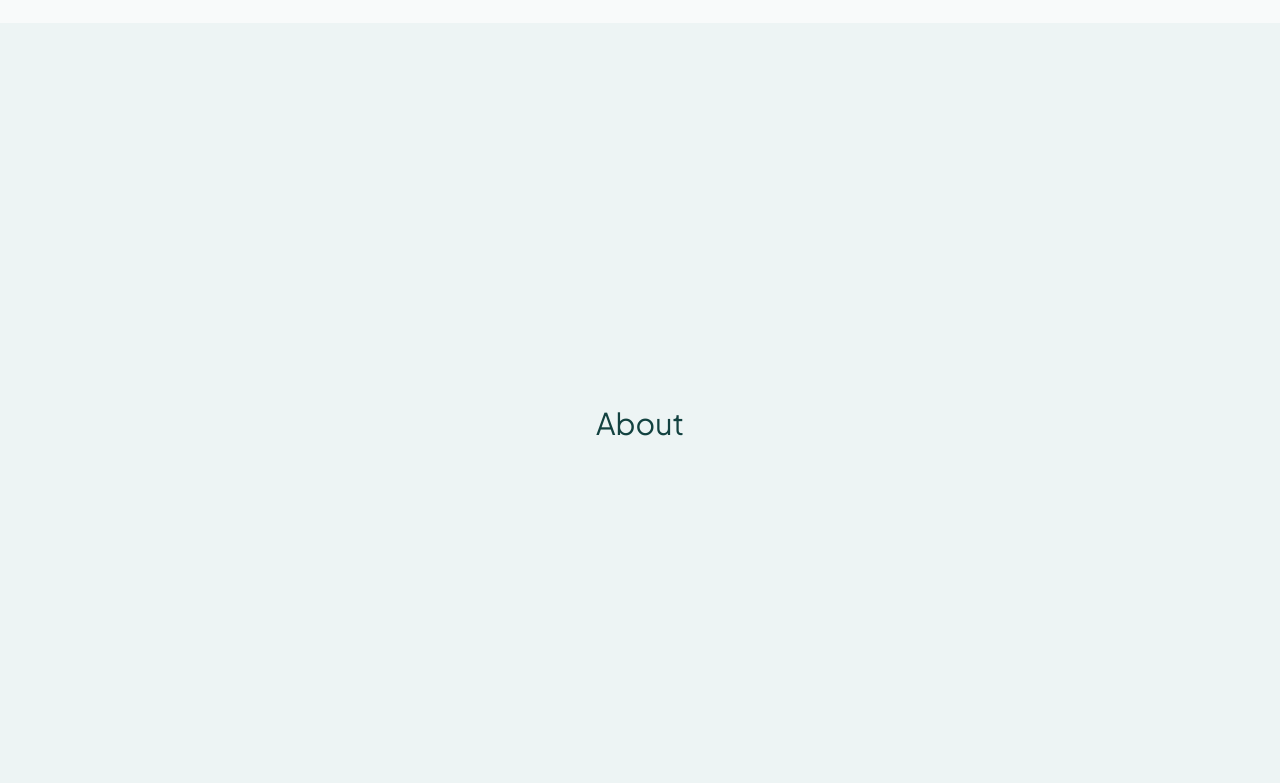
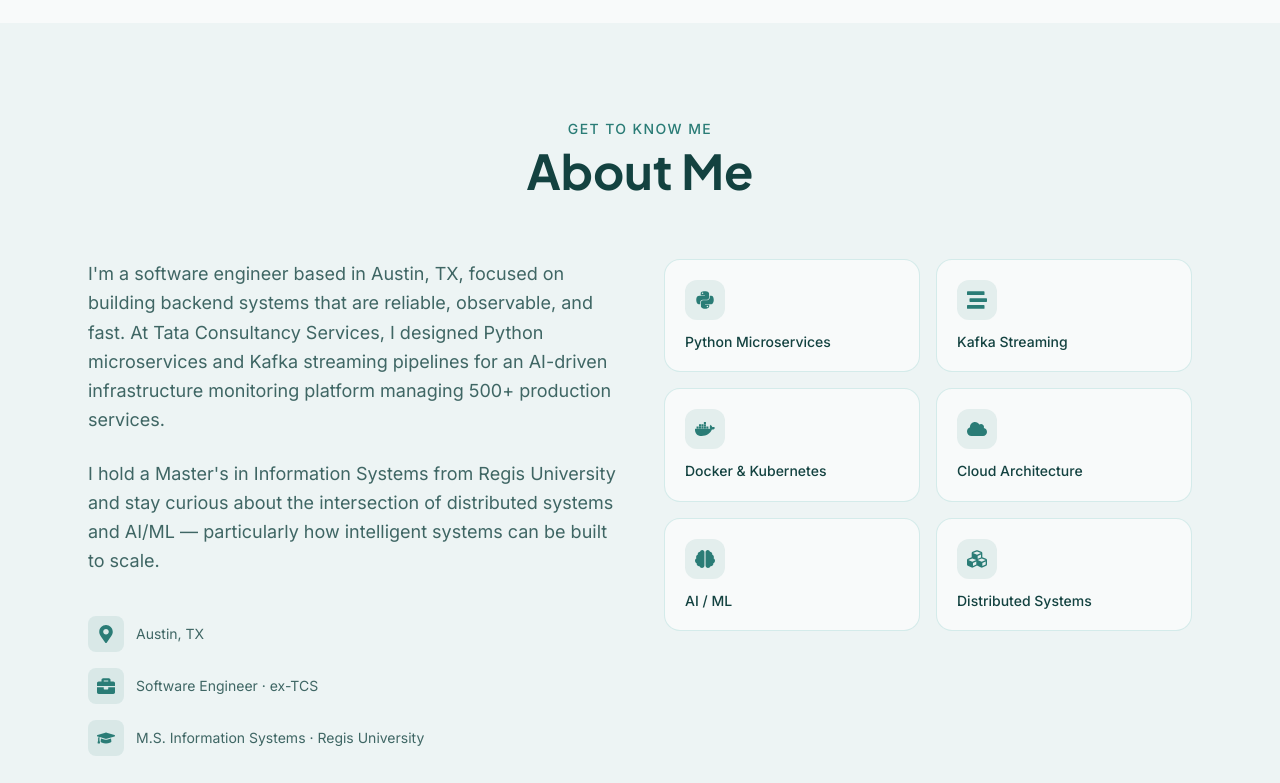
Before and after one commit to chigurupatiakhil5/portfolio, a Next.js app: page / in a window 1280 px wide. Shown: the part 777-1560 px from the top of the page. Built offline with nearby package versions, Linux system fonts and the light colour scheme.

Commit message:
feat: add about section

```diff
--- a/package.json
+++ b/package.json
@@ -12,7 +12,8 @@
     "framer-motion": "^12.40.0",
     "next": "14.2.35",
     "react": "^18",
-    "react-dom": "^18"
+    "react-dom": "^18",
+    "react-icons": "^5.6.0"
   },
   "devDependencies": {
     "eslint": "^8",
--- a/src/app/page.js
+++ b/src/app/page.js
@@ -1,15 +1,12 @@
 import Hero from "@/components/Hero";
+import About from "@/components/About";
 
 export default function Home() {
   return (
     <main className="bg-background">
 
       <Hero />
-
-      {/* Placeholder sections — will be replaced version by version */}
-      <section id="about"      className="min-h-screen bg-surface flex items-center justify-center">
-        <h2 className="font-heading text-3xl text-text-main">About</h2>
-      </section>
+      <About />
       <section id="experience" className="min-h-screen bg-background flex items-center justify-center">
         <h2 className="font-heading text-3xl text-text-main">Experience</h2>
       </section>
--- /dev/null
+++ b/src/components/About.jsx
@@ -0,0 +1,138 @@
+"use client";
+
+import { motion } from "framer-motion";
+import {
+  FaMapMarkerAlt,
+  FaGraduationCap,
+  FaBriefcase,
+  FaPython,
+  FaDocker,
+  FaBrain,
+  FaCloud,
+  FaCubes,
+  FaStream,
+} from "react-icons/fa";
+
+// Reusable animation variant — fades up when it enters the viewport
+const fadeUp = {
+  hidden:  { opacity: 0, y: 30 },
+  visible: { opacity: 1, y: 0  },
+};
+
+const specializations = [
+  { icon: FaPython,   label: "Python Microservices" },
+  { icon: FaStream,   label: "Kafka Streaming"      },
+  { icon: FaDocker,   label: "Docker & Kubernetes"  },
+  { icon: FaCloud,    label: "Cloud Architecture"   },
+  { icon: FaBrain,    label: "AI / ML"              },
+  { icon: FaCubes,    label: "Distributed Systems"  },
+];
+
+const quickFacts = [
+  { icon: FaMapMarkerAlt,   text: "Austin, TX"                                },
+  { icon: FaBriefcase,      text: "Software Engineer · ex-TCS"                },
+  { icon: FaGraduationCap,  text: "M.S. Information Systems · Regis University" },
+];
+
+export default function About() {
+  return (
+    <section id="about" className="py-24 bg-surface">
+      <div className="max-w-6xl mx-auto px-6">
+
+        {/* ── Section heading ───────────────────────────────────────────── */}
+        <motion.div
+          className="text-center mb-16"
+          initial="hidden"
+          whileInView="visible"
+          viewport={{ once: true, margin: "-100px" }}
+          variants={fadeUp}
+          transition={{ duration: 0.6 }}
+        >
+          <p className="font-sans text-primary font-medium text-sm tracking-widest uppercase mb-2">
+            Get to know me
+          </p>
+          <h2 className="font-heading text-4xl md:text-5xl font-bold text-text-main">
+            About Me
+          </h2>
+        </motion.div>
+
+        {/* ── Two-column layout ─────────────────────────────────────────── */}
+        <div className="grid md:grid-cols-2 gap-12 items-start">
+
+          {/* ── Left: Bio + Quick facts ───────────────────────────────── */}
+          <motion.div
+            initial="hidden"
+            whileInView="visible"
+            viewport={{ once: true, margin: "-100px" }}
+            variants={{ visible: { transition: { staggerChildren: 0.12 } } }}
+          >
+            {/* Bio */}
+            <motion.p
+              variants={fadeUp}
+              transition={{ duration: 0.6 }}
+              className="font-sans text-text-main/80 text-lg leading-relaxed mb-6"
+            >
+              I&apos;m a software engineer based in Austin, TX, focused on building
+              backend systems that are reliable, observable, and fast. At Tata
+              Consultancy Services, I designed Python microservices and Kafka
+              streaming pipelines for an AI-driven infrastructure monitoring
+              platform managing 500+ production services.
+            </motion.p>
+
+            <motion.p
+              variants={fadeUp}
+              transition={{ duration: 0.6 }}
+              className="font-sans text-text-main/80 text-lg leading-relaxed mb-10"
+            >
+              I hold a Master&apos;s in Information Systems from Regis University and
+              stay curious about the intersection of distributed systems and AI/ML
+              — particularly how intelligent systems can be built to scale.
+            </motion.p>
+
+            {/* Quick facts */}
+            <motion.div
+              variants={fadeUp}
+              transition={{ duration: 0.6 }}
+              className="flex flex-col gap-4"
+            >
+              {quickFacts.map(({ icon: Icon, text }) => (
+                <div key={text} className="flex items-center gap-3">
+                  <div className="w-9 h-9 rounded-lg bg-primary/10 flex items-center justify-center flex-shrink-0">
+                    <Icon className="text-primary text-lg" />
+                  </div>
+                  <span className="font-sans text-text-main/80 text-sm">{text}</span>
+                </div>
+              ))}
+            </motion.div>
+          </motion.div>
+
+          {/* ── Right: Specializations grid ───────────────────────────── */}
+          <motion.div
+            initial="hidden"
+            whileInView="visible"
+            viewport={{ once: true, margin: "-100px" }}
+            variants={{ visible: { transition: { staggerChildren: 0.08 } } }}
+            className="grid grid-cols-2 gap-4"
+          >
+            {specializations.map(({ icon: Icon, label }) => (
+              <motion.div
+                key={label}
+                variants={fadeUp}
+                transition={{ duration: 0.5 }}
+                className="bg-background rounded-2xl p-5 border border-secondary/30 hover:border-primary/40 hover:shadow-md transition-all duration-200 group"
+              >
+                <div className="w-10 h-10 rounded-xl bg-primary/10 flex items-center justify-center mb-3 group-hover:bg-primary/20 transition-colors duration-200">
+                  <Icon className="text-primary text-xl" />
+                </div>
+                <p className="font-sans text-sm font-medium text-text-main leading-snug">
+                  {label}
+                </p>
+              </motion.div>
+            ))}
+          </motion.div>
+
+        </div>
+      </div>
+    </section>
+  );
+}
```
Also changed, not shown: 1 other file (tests, documents, lock files or other folders).
